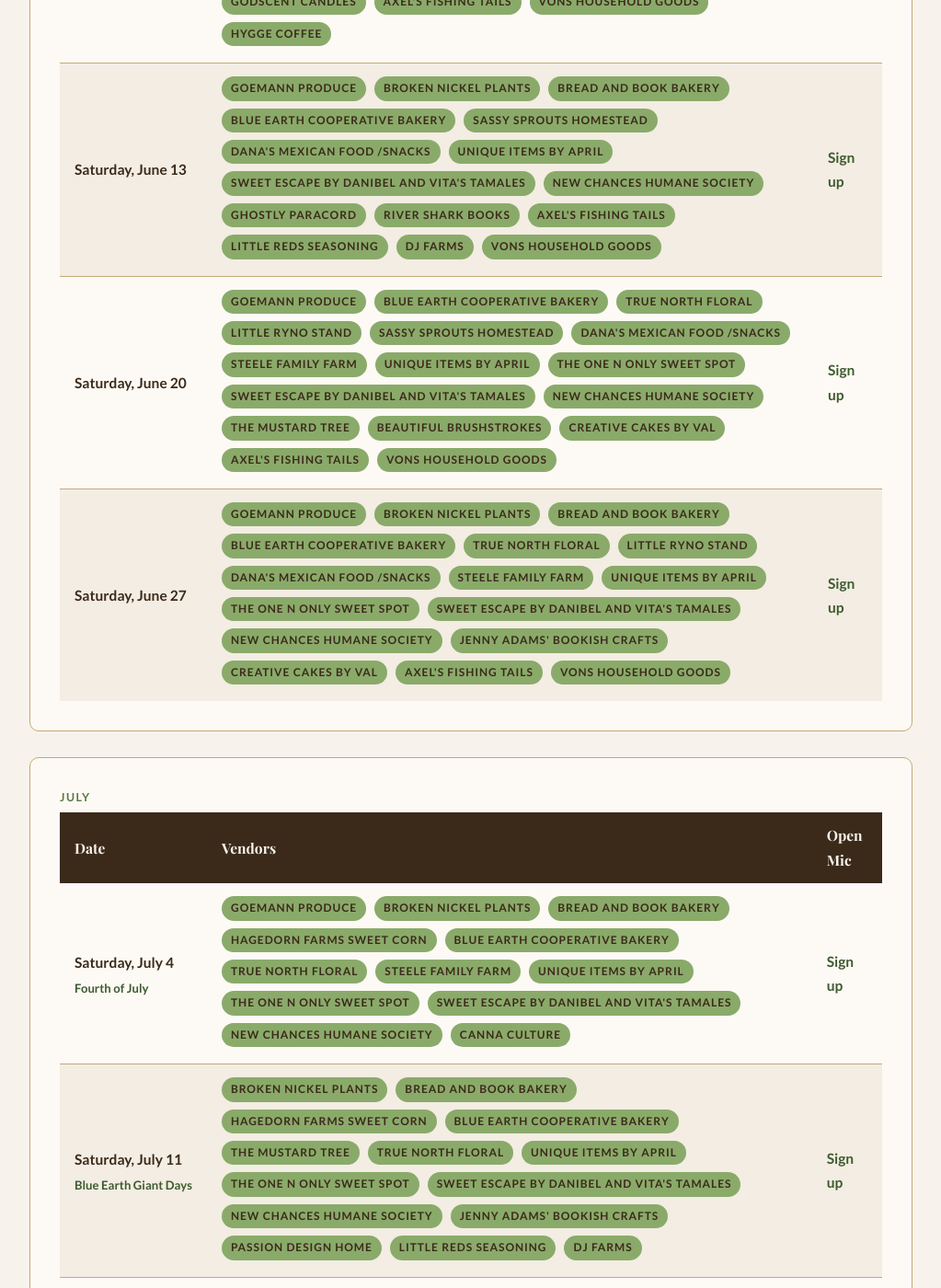
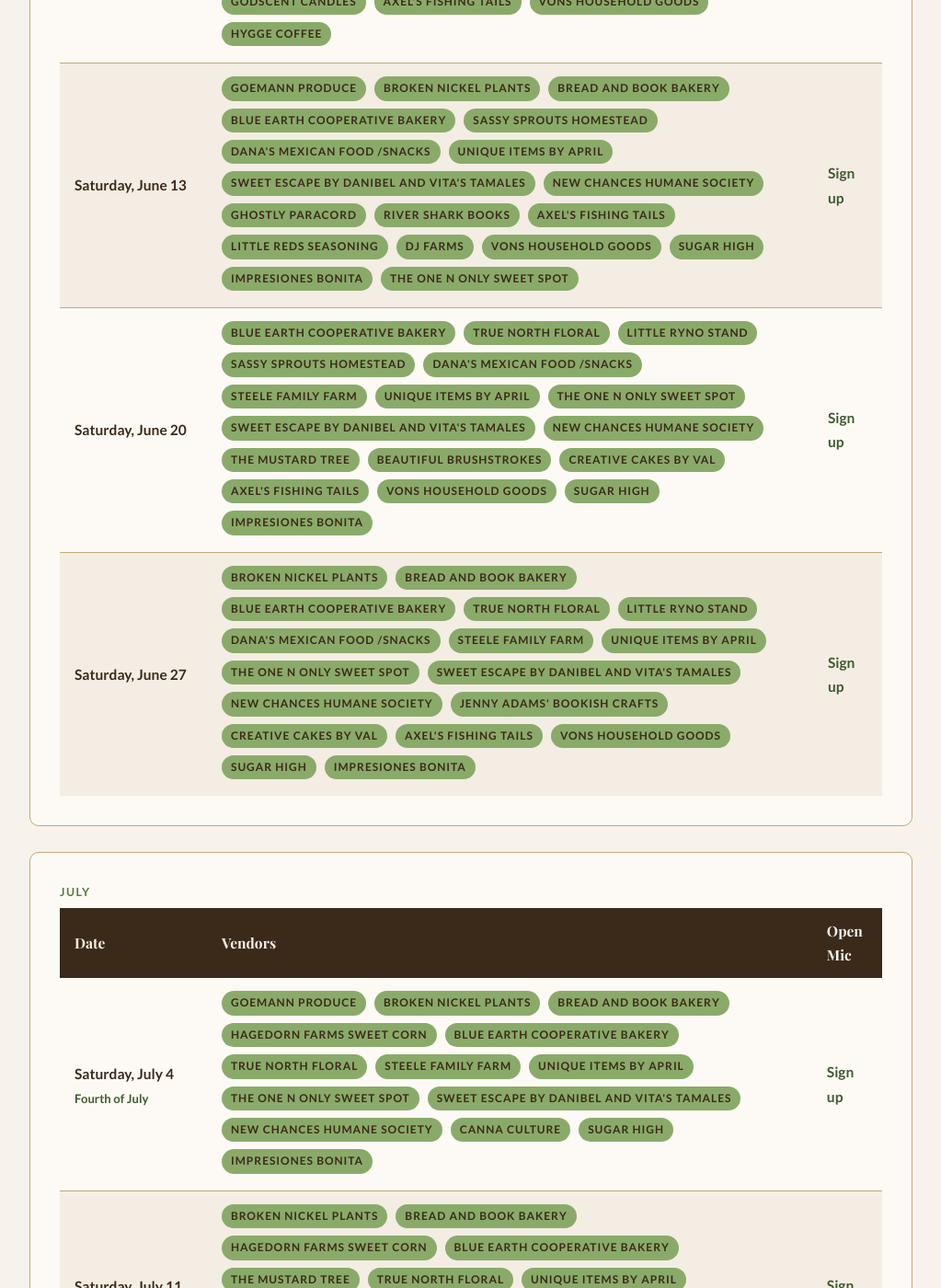
Before and after one commit to blueearthcommunitymarket/blueearthcommunitymarket.github.io, a Jekyll site: the page built from calendar/index.html, in a window 1280 px wide and 1400 px high, scrolled down 1405 px. Shown: the whole window at 92% size, without its empty margins (128-1151 px from the left). Built offline with Jekyll 4.4.1, drawn with Linux system fonts in a browser that asks for light colours; some web fonts are replaced; some of the changed text lies outside the part shown.

Commit message:
Update market calendar from June 8 signup PDF

```diff
--- a/calendar/index.html
+++ b/calendar/index.html
@@ -111,13 +111,15 @@ description: 2026 Blue Earth Community Market season schedule. Saturdays 10am-1p
                         <span class="tag">Little Reds Seasoning</span>
                         <span class="tag">DJ Farms</span>
                         <span class="tag">Vons Household Goods</span>
+                        <span class="tag">Sugar High</span>
+                        <span class="tag">Impresiones Bonita</span>
+                        <span class="tag">The One N Only Sweet Spot</span>
                     </td>
                     <td><a href="/open-mic/" class="openmic-link">Sign up</a></td>
                 </tr>
                 <tr>
                     <td class="market-date">Saturday, June 20</td>
                     <td>
-                        <span class="tag">Goemann Produce</span>
                         <span class="tag">Blue Earth Cooperative Bakery</span>
                         <span class="tag">True North Floral</span>
                         <span class="tag">Little Ryno Stand</span>
@@ -133,13 +135,14 @@ description: 2026 Blue Earth Community Market season schedule. Saturdays 10am-1p
                         <span class="tag">Creative Cakes By Val</span>
                         <span class="tag">Axel's Fishing Tails</span>
                         <span class="tag">Vons Household Goods</span>
+                        <span class="tag">Sugar High</span>
+                        <span class="tag">Impresiones Bonita</span>
                     </td>
                     <td><a href="/open-mic/" class="openmic-link">Sign up</a></td>
                 </tr>
                 <tr>
                     <td class="market-date">Saturday, June 27</td>
                     <td>
-                        <span class="tag">Goemann Produce</span>
                         <span class="tag">Broken Nickel Plants</span>
                         <span class="tag">Bread and Book Bakery</span>
                         <span class="tag">Blue Earth Cooperative Bakery</span>
@@ -155,6 +158,8 @@ description: 2026 Blue Earth Community Market season schedule. Saturdays 10am-1p
                         <span class="tag">Creative Cakes By Val</span>
                         <span class="tag">Axel's Fishing Tails</span>
                         <span class="tag">Vons Household Goods</span>
+                        <span class="tag">Sugar High</span>
+                        <span class="tag">Impresiones Bonita</span>
                     </td>
                     <td><a href="/open-mic/" class="openmic-link">Sign up</a></td>
                 </tr>
@@ -187,6 +192,8 @@ description: 2026 Blue Earth Community Market season schedule. Saturdays 10am-1p
                         <span class="tag">Sweet Escape by Danibel and Vita's Tamales</span>
                         <span class="tag">New Chances Humane Society</span>
                         <span class="tag">Canna Culture</span>
+                        <span class="tag">Sugar High</span>
+                        <span class="tag">Impresiones Bonita</span>
                     </td>
                     <td><a href="/open-mic/" class="openmic-link">Sign up</a></td>
                 </tr>
@@ -207,6 +214,7 @@ description: 2026 Blue Earth Community Market season schedule. Saturdays 10am-1p
                         <span class="tag">Passion Design Home</span>
                         <span class="tag">Little Reds Seasoning</span>
                         <span class="tag">DJ Farms</span>
+                        <span class="tag">Sugar High</span>
                     </td>
                     <td><a href="/open-mic/" class="openmic-link">Sign up</a></td>
                 </tr>
@@ -226,6 +234,7 @@ description: 2026 Blue Earth Community Market season schedule. Saturdays 10am-1p
                         <span class="tag">New Chances Humane Society</span>
                         <span class="tag">Canna Culture</span>
                         <span class="tag">The Mustard Tree</span>
+                        <span class="tag">Sugar High</span>
                     </td>
                     <td><a href="/open-mic/" class="openmic-link">Sign up</a></td>
                 </tr>
@@ -243,6 +252,7 @@ description: 2026 Blue Earth Community Market season schedule. Saturdays 10am-1p
                         <span class="tag">The One N Only Sweet Spot</span>
                         <span class="tag">Sweet Escape by Danibel and Vita's Tamales</span>
                         <span class="tag">New Chances Humane Society</span>
+                        <span class="tag">Sugar High</span>
                     </td>
                     <td><a href="/open-mic/" class="openmic-link">Sign up</a></td>
                 </tr>
@@ -274,9 +284,9 @@ description: 2026 Blue Earth Community Market season schedule. Saturdays 10am-1p
                         <span class="tag">Steele Family Farm</span>
                         <span class="tag">Unique Items by April</span>
                         <span class="tag">The One N Only Sweet Spot</span>
-                        <span class="tag">Sweet Escape by Danibel and Vita's Tamales</span>
                         <span class="tag">New Chances Humane Society</span>
                         <span class="tag">Canna Culture</span>
+                        <span class="tag">Sugar High</span>
                     </td>
                     <td><a href="/open-mic/" class="openmic-link">Sign up</a></td>
                 </tr>
@@ -292,6 +302,7 @@ description: 2026 Blue Earth Community Market season schedule. Saturdays 10am-1p
                         <span class="tag">Unique Items by April</span>
                         <span class="tag">The One N Only Sweet Spot</span>
                         <span class="tag">Sweet Escape by Danibel and Vita's Tamales</span>
+                        <span class="tag">Sugar High</span>
                     </td>
                     <td><a href="/open-mic/" class="openmic-link">Sign up</a></td>
                 </tr>
@@ -308,6 +319,7 @@ description: 2026 Blue Earth Community Market season schedule. Saturdays 10am-1p
                         <span class="tag">Unique Items by April</span>
                         <span class="tag">The One N Only Sweet Spot</span>
                         <span class="tag">Sweet Escape by Danibel and Vita's Tamales</span>
+                        <span class="tag">Sugar High</span>
                     </td>
                     <td><a href="/open-mic/" class="openmic-link">Sign up</a></td>
                 </tr>
@@ -324,6 +336,7 @@ description: 2026 Blue Earth Community Market season schedule. Saturdays 10am-1p
                         <span class="tag">The One N Only Sweet Spot</span>
                         <span class="tag">Sweet Escape by Danibel and Vita's Tamales</span>
                         <span class="tag">Jenny Adams' Bookish Crafts</span>
+                        <span class="tag">Sugar High</span>
                     </td>
                     <td><a href="/open-mic/" class="openmic-link">Sign up</a></td>
                 </tr>
@@ -338,6 +351,7 @@ description: 2026 Blue Earth Community Market season schedule. Saturdays 10am-1p
                         <span class="tag">Unique Items by April</span>
                         <span class="tag">The One N Only Sweet Spot</span>
                         <span class="tag">Sweet Escape by Danibel and Vita's Tamales</span>
+                        <span class="tag">Sugar High</span>
                     </td>
                     <td><a href="/open-mic/" class="openmic-link">Sign up</a></td>
                 </tr>
@@ -367,6 +381,7 @@ description: 2026 Blue Earth Community Market season schedule. Saturdays 10am-1p
                         <span class="tag">Unique Items by April</span>
                         <span class="tag">The One N Only Sweet Spot</span>
                         <span class="tag">Sweet Escape by Danibel and Vita's Tamales</span>
+                        <span class="tag">Sugar High</span>
                     </td>
                     <td><a href="/open-mic/" class="openmic-link">Sign up</a></td>
                 </tr>
@@ -382,6 +397,7 @@ description: 2026 Blue Earth Community Market season schedule. Saturdays 10am-1p
                         <span class="tag">The One N Only Sweet Spot</span>
                         <span class="tag">Sweet Escape by Danibel and Vita's Tamales</span>
                         <span class="tag">The Mustard Tree</span>
+                        <span class="tag">Sugar High</span>
                     </td>
                     <td><a href="/open-mic/" class="openmic-link">Sign up</a></td>
                 </tr>
@@ -396,6 +412,7 @@ description: 2026 Blue Earth Community Market season schedule. Saturdays 10am-1p
                         <span class="tag">Unique Items by April</span>
                         <span class="tag">The One N Only Sweet Spot</span>
                         <span class="tag">Sweet Escape by Danibel and Vita's Tamales</span>
+                        <span class="tag">Sugar High</span>
                     </td>
                     <td><a href="/open-mic/" class="openmic-link">Sign up</a></td>
                 </tr>
@@ -410,6 +427,7 @@ description: 2026 Blue Earth Community Market season schedule. Saturdays 10am-1p
                         <span class="tag">Unique Items by April</span>
                         <span class="tag">The One N Only Sweet Spot</span>
                         <span class="tag">Sweet Escape by Danibel and Vita's Tamales</span>
+                        <span class="tag">Sugar High</span>
                     </td>
                     <td><a href="/open-mic/" class="openmic-link">Sign up</a></td>
                 </tr>
@@ -437,6 +455,7 @@ description: 2026 Blue Earth Community Market season schedule. Saturdays 10am-1p
                         <span class="tag">Unique Items by April</span>
                         <span class="tag">The One N Only Sweet Spot</span>
                         <span class="tag">Sweet Escape by Danibel and Vita's Tamales</span>
+                        <span class="tag">Sugar High</span>
                     </td>
                     <td><a href="/open-mic/" class="openmic-link">Sign up</a></td>
                 </tr>
@@ -450,6 +469,7 @@ description: 2026 Blue Earth Community Market season schedule. Saturdays 10am-1p
                         <span class="tag">Unique Items by April</span>
                         <span class="tag">The One N Only Sweet Spot</span>
                         <span class="tag">Sweet Escape by Danibel and Vita's Tamales</span>
+                        <span class="tag">Sugar High</span>
                     </td>
                     <td><a href="/open-mic/" class="openmic-link">Sign up</a></td>
                 </tr>
@@ -464,6 +484,7 @@ description: 2026 Blue Earth Community Market season schedule. Saturdays 10am-1p
                         <span class="tag">The One N Only Sweet Spot</span>
                         <span class="tag">Sweet Escape by Danibel and Vita's Tamales</span>
                         <span class="tag">Jenny Adams' Bookish Crafts</span>
+                        <span class="tag">Sugar High</span>
                     </td>
                     <td><a href="/open-mic/" class="openmic-link">Sign up</a></td>
                 </tr>
@@ -474,6 +495,7 @@ description: 2026 Blue Earth Community Market season schedule. Saturdays 10am-1p
                         <span class="tag">True North Floral</span>
                         <span class="tag">Sweet Escape by Danibel and Vita's Tamales</span>
                         <span class="tag">The One N Only Sweet Spot</span>
+                        <span class="tag">Sugar High</span>
                     </td>
                     <td><a href="/open-mic/" class="openmic-link">Sign up</a></td>
                 </tr>
@@ -484,6 +506,7 @@ description: 2026 Blue Earth Community Market season schedule. Saturdays 10am-1p
                         <span class="tag">True North Floral</span>
                         <span class="tag">The One N Only Sweet Spot</span>
                         <span class="tag">Sweet Escape by Danibel and Vita's Tamales</span>
+                        <span class="tag">Sugar High</span>
                     </td>
                     <td><a href="/open-mic/" class="openmic-link">Sign up</a></td>
                 </tr>
```
